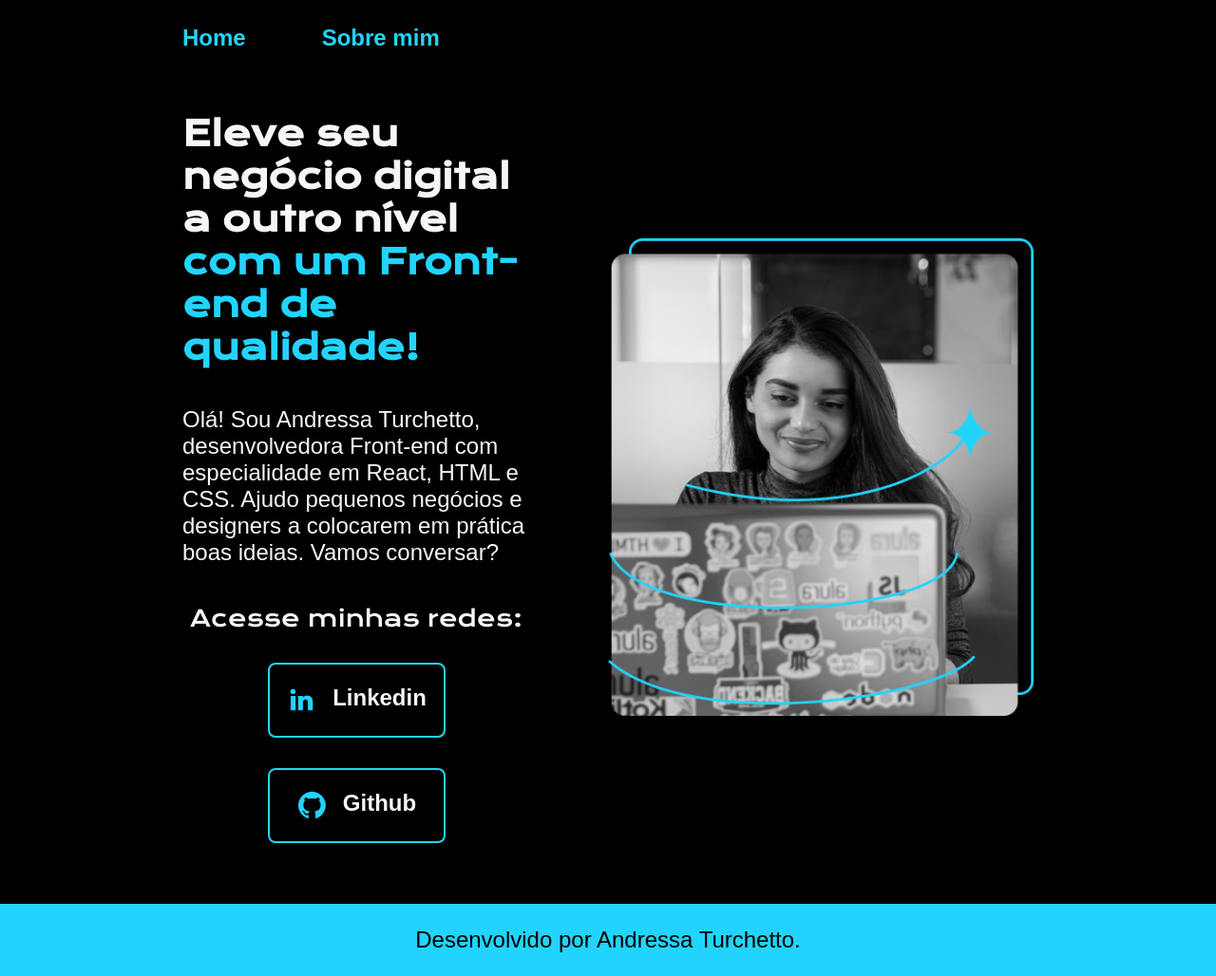
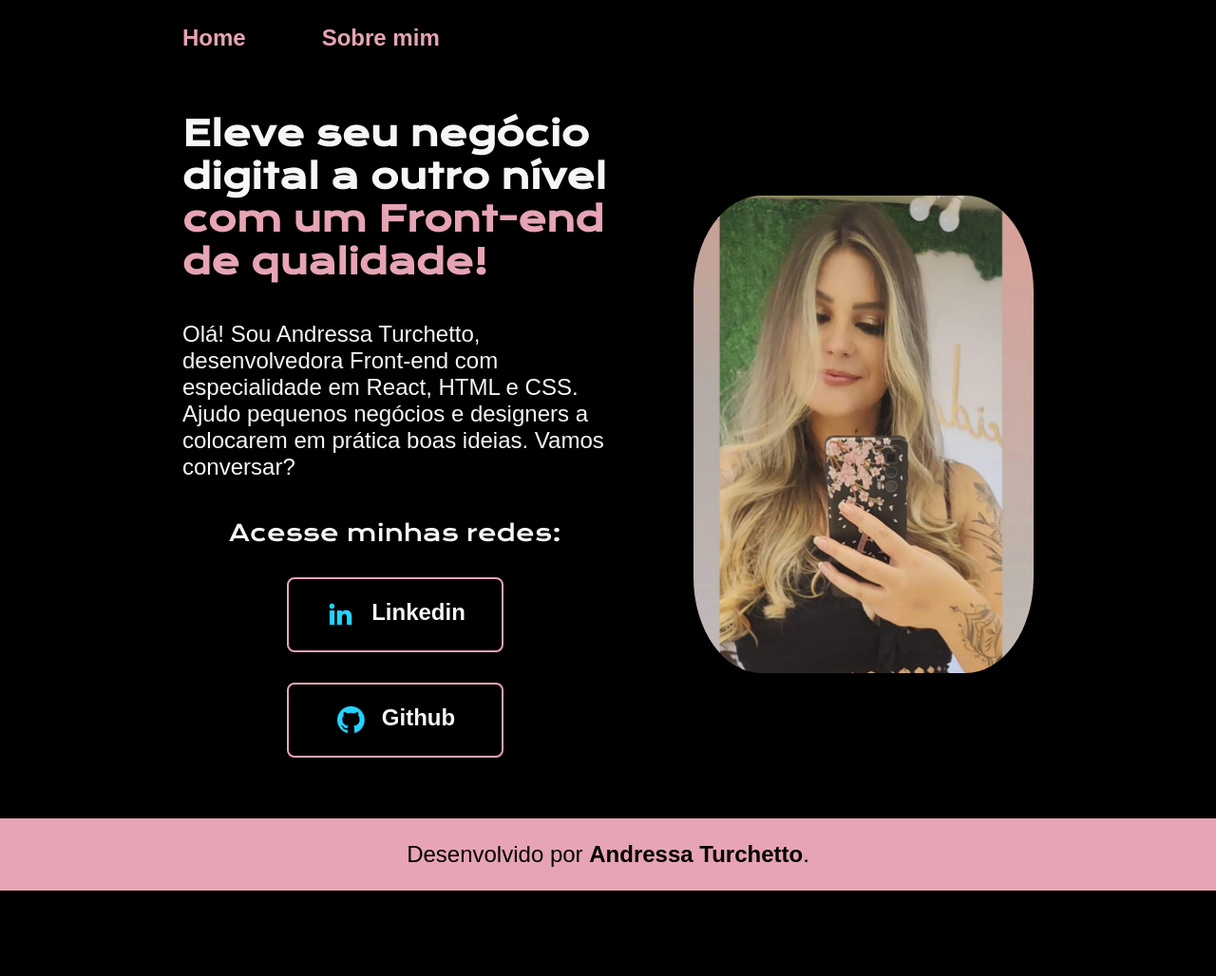
Before and after one commit to AndressaTurchetto/encriptador-de-texto, a plain HTML site: page portfolio/index.html in a window 1280 px wide. Shown: the whole page at 95% size. After the commit the page ends 938 px from the top, so only its background shows below. Drawn offline with nearby package versions, Linux system fonts and the light colour scheme.

Commit message:
Atualização exercício

```diff
--- a/portfolio/index.html
+++ b/portfolio/index.html
@@ -29,9 +29,9 @@
                 </a>
             </div>
         </section>
-        <img class="apresentacao__imagem" src="imagem/Imagem.png" alt="Foto Andressa Turchetto">
+        <img class="apresentacao__imagem" src="imagem/imagem.jpeg" alt="Foto Andressa Turchetto">
     </main>
-    <footer class="rodape" >Desenvolvido por Andressa Turchetto.</footer>
+    <footer class="rodape" >Desenvolvido por <a href="https://www.linkedin.com/in/andressadev/" target="_blank">Andressa Turchetto</a>.</footer>
 
 </body>
 </html>
--- a/portfolio/styles/estilos.css
+++ b/portfolio/styles/estilos.css
@@ -4,7 +4,7 @@
 :root {
     --cor-primaria: #000000;
     --cor-secundaria: #f6f6f6;
-    --cor-terciaria: #22d4fd;
+    --cor-terciaria: #E6A4B4;
     --cor-hover: #272727;
 
     --fonte-primaria: 'Krona One', sans-serif;
@@ -103,7 +103,8 @@ body {
 }
 
 .apresentacao__imagem {
-    width: 50%;
+    width: 40%;
+    border-radius: 20%;
 }
 
 .rodape {
@@ -114,6 +115,12 @@ body {
     padding: 24px;
     text-align: center;
     font-weight: 400;
+}
+
+a {
+    text-decoration: none;
+    font-weight: bold;
+    color: var(--cor-primaria);
 }
 
 @media (max-width: 1200px) {
```
Also changed, not shown: portfolio/about.html (+2 -2 lines), portfolio/imagem/Imagem.png (deleted), portfolio/imagem/imagem.jpeg (added).
